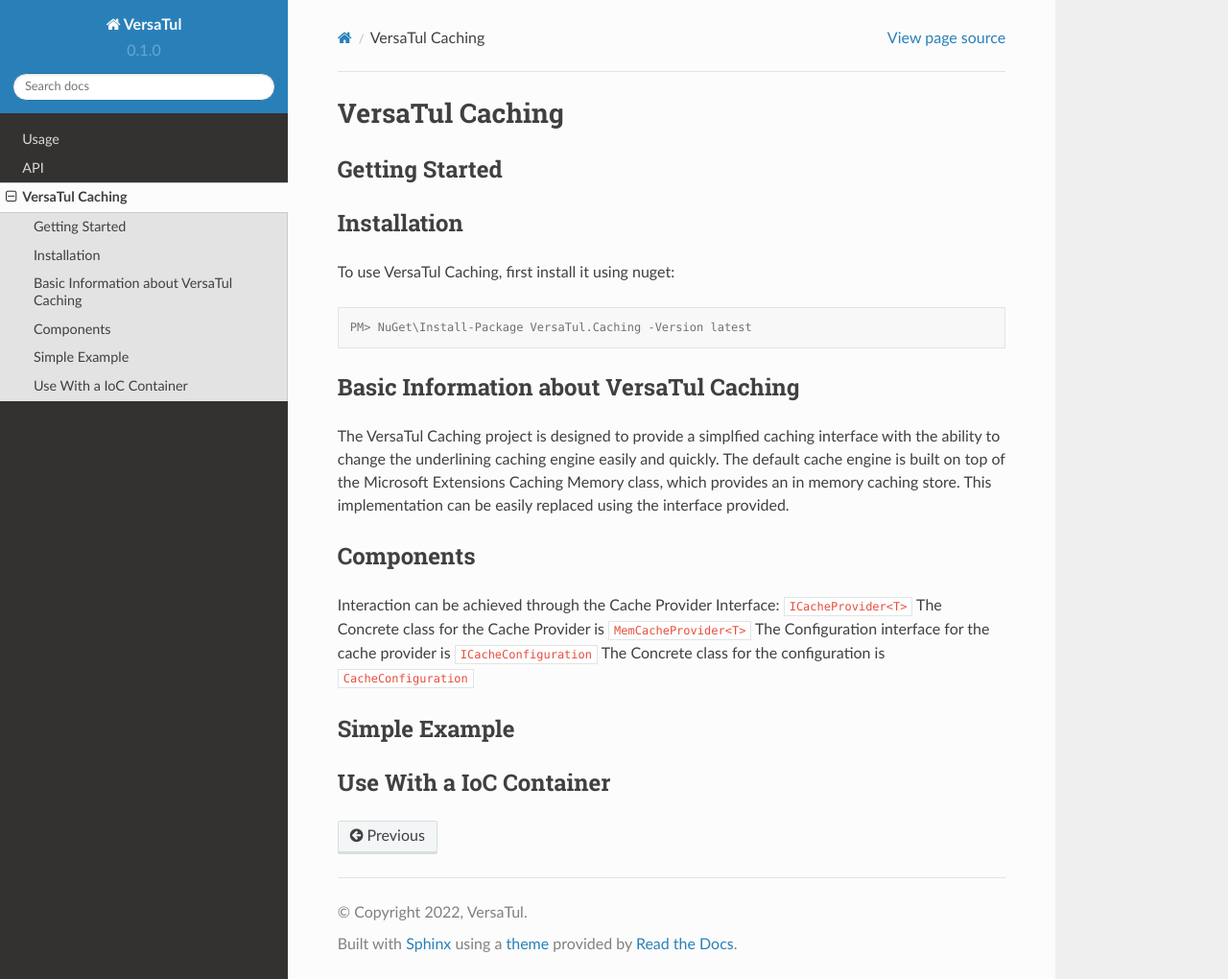
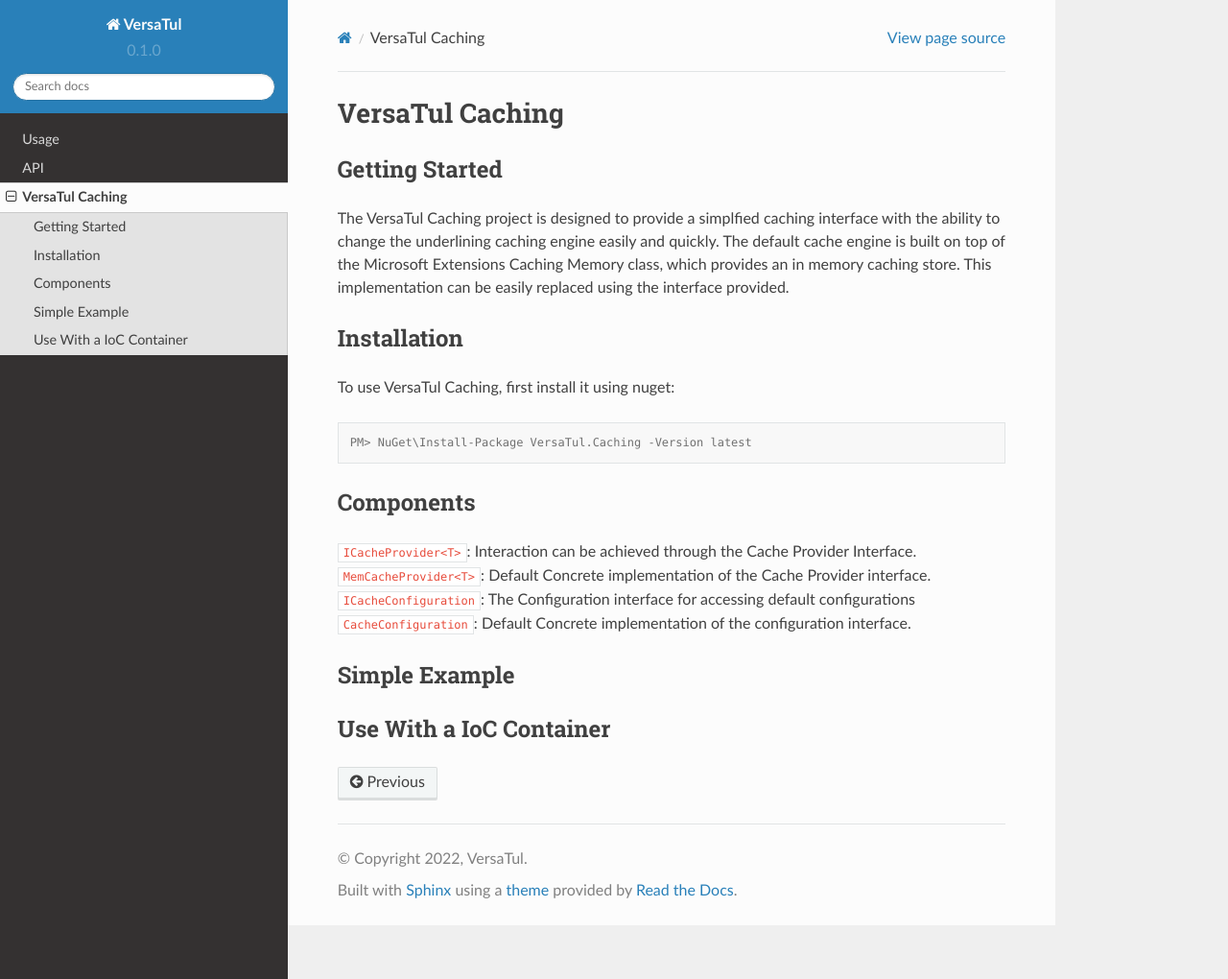
Before and after one commit to BjornWilliams/DocsVersaTul, a Sphinx documentation site: the page built from docs/source/caching.rst, in a window 1280 px wide and 1020 px high. Shown: the whole window at 96% size. Built offline with Sphinx 7.4.7 and the Read the Docs theme 2.0.0, drawn with Linux system fonts in a browser that asks for light colours.

```diff
--- a/docs/source/caching.rst
+++ b/docs/source/caching.rst
@@ -3,6 +3,9 @@
 
 Getting Started
 ----------------
+The VersaTul Caching project is designed to provide a simplfied caching interface with the ability to change the underlining caching engine easily and quickly.
+The default cache engine is built on top of the Microsoft Extensions Caching Memory class, which provides an in memory caching store.
+This implementation can be easily replaced using the interface provided.
 
 .. _installation:
 
@@ -15,24 +18,17 @@
 
     PM> NuGet\Install-Package VersaTul.Caching -Version latest
 
-Basic Information about VersaTul Caching
------------------------------------------
-
-The VersaTul Caching project is designed to provide a simplfied caching interface with the ability to change the underlining caching engine easily and quickly.
-The default cache engine is built on top of the Microsoft Extensions Caching Memory class, which provides an in memory caching store.
-This implementation can be easily replaced using the interface provided.
 
 Components
 -----------
-Interaction can be achieved through the Cache Provider Interface: ``ICacheProvider<T>``
-The Concrete class for the Cache Provider is ``MemCacheProvider<T>``
-The Configuration interface for the cache provider is ``ICacheConfiguration``
-The Concrete class for the configuration is ``CacheConfiguration``
+``ICacheProvider<T>``: Interaction can be achieved through the Cache Provider Interface.
+``MemCacheProvider<T>``: Default Concrete implementation of the Cache Provider interface.
+``ICacheConfiguration``: The Configuration interface for accessing default configurations
+``CacheConfiguration``: Default Concrete implementation of the configuration interface.
 
 
 Simple Example
 ----------------
-
 .. code-block::c
     class Program
     {
@@ -54,10 +50,8 @@
         Console.ReadLine();
     }
 
-
 Use With a IoC Container
 --------------------------
-
 .. code-block:: c
     //Creating the IoC container
     var builder = new ContainerBuilder();
```
